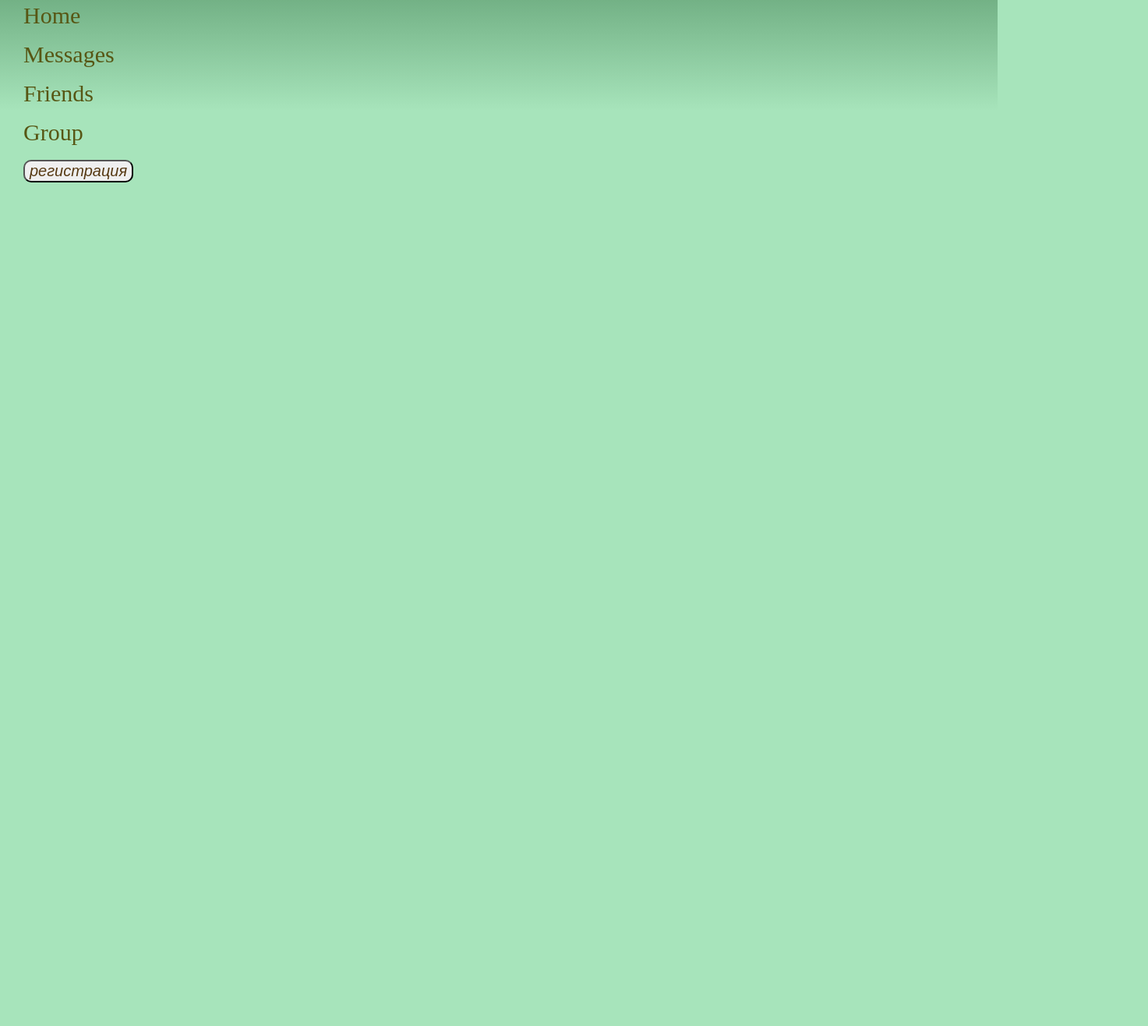
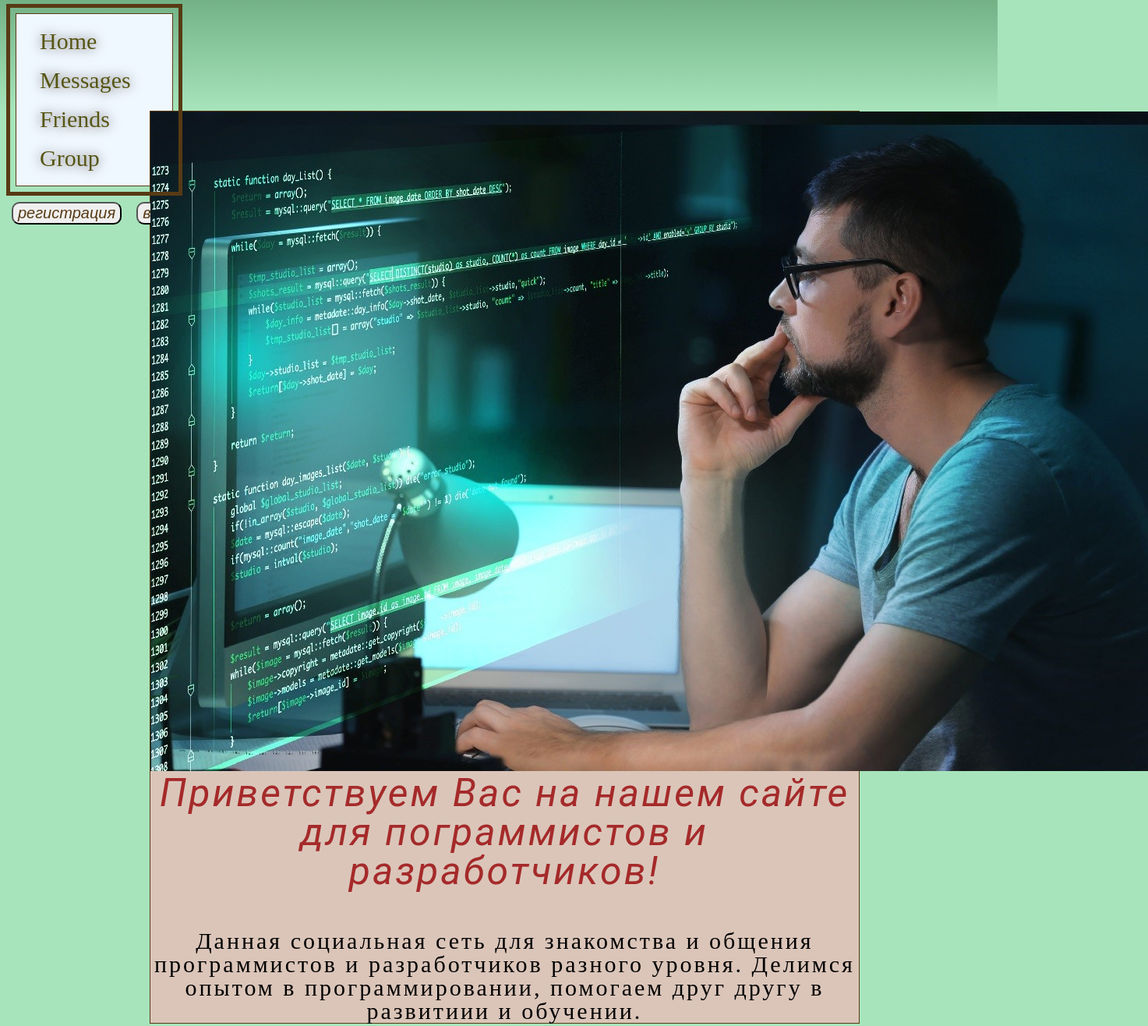
Before and after one commit to RodHardius/phone_book, a plain HTML site: page index.html in a window 1280 px wide. Shown: the part 268-1584 px from the top of the page at 78% size, 1473 px wide, since content can reach past the window. Drawn offline with Linux system fonts and the light colour scheme.

Commit message:
внес измененияв оформление списков. добавил фото и текст

```diff
--- a/css/style.css
+++ b/css/style.css
@@ -24,9 +24,17 @@ header{
     font-size: 20px;
     border-radius: 10px;
 }
+.media{
+    background-color: aliceblue;
+    border: 1px solid rgb(168, 214, 172);
+    outline: 5px solid  rgb(168, 214, 172);
+    outline-offset: 7px;
+    width: 1000px;
+    margin-left: 20%;
+}
+.media_0{
+    margin-left: 15%;
 
-.media{
-    margin-left: 15%;
 }
 .media_1{
     display: inline;
@@ -37,19 +45,29 @@ header{
 .media_2{
     color: rgb(207, 204, 16);
     text-decoration: none;
+    text-shadow: 0 0 15px rgba( 167, 228, 187, 8);;
 }
 .icon{
-    margin-bottom: 10px;
+
     margin-right: 10px;
     margin-left: 20px;
+    margin-bottom: 40px;
     border-radius: 60%;
     box-shadow: 0 0 15px rgba( 167, 228, 187, 8);
     padding: 0.3em;
 
 }
+.navigator{
+    width: 200px;
+    background-color: aliceblue;
+    border: 1px solid rgb(87, 58, 20);
+    outline: 5px solid  rgb(87, 58, 20);
+    outline-offset: 7px;
+    margin-left: 20px;
+    padding-bottom: 20px;
+}
 
-
-.navigator{
+.navigator_0{
     list-style-type: none;
     text-align: left;
     font-size: 30px;
@@ -64,6 +82,7 @@ header{
 .navigator_2{
     color: rgb(87, 86, 20);
     text-decoration: none;
+    text-shadow: 0 0 15px rgba(87, 78, 78, 8);
 }
 
 
@@ -72,7 +91,7 @@ header{
     color: rgb(87, 58, 20);
     font-style: oblique;
     font-size: 20px;
-    margin-left: 30px;
+    margin-left: 15px;
     margin-top: 20px;
 
 }
@@ -84,3 +103,28 @@ header{
 	border: none;
 	background: linear-gradient(180deg, rgb(167, 228, 187), rgb(17, 82, 33));
 }
+.content{
+    width: 71%;
+    border: 1px solid rgb(87, 58, 20);
+    margin-left: 15%;
+    background-color: rgb(219, 197, 185);
+
+
+}
+
+.title{
+    color: brown;
+    font-size: 50px;
+    text-align: center;
+    font-style: italic;
+    font-family: "Roboto", sans-serif;
+    letter-spacing: 3px;
+    margin-bottom: 50px;
+}
+.title_1{
+    font-size: 30px;
+    text-align: start;
+    text-align: center;
+    letter-spacing: 3px;
+
+}
--- a/index.html
+++ b/index.html
@@ -3,9 +3,10 @@
 <head>
     <meta charset="UTF-8">
     <meta name="viewport" content="width=device-width, initial-scale=1.0">
+    <link rel="icon" type="image/png" sizes="16x16" href="/phone_book/image/favicon-16x16.png" />
     <link rel="stylesheet" href="css/reset.css">
     <link rel="stylesheet" href="css/style.css">
-    <title>Телефонная Книга</title>
+    <title>Sunny</title>
 </head>
 <body>
     <header>
@@ -13,8 +14,8 @@
             <input type="search" class="input_searh">
             <button  class="button_search">поиск</button>
         </div>
-
-            <ul class="media">
+        <div class="media">
+            <ul class="media_0">
                 <li class="media_1"><a class="media_2" href="#">Photo</a></li>
                 <li class="media_1"><a class="media_2" href="#">Audio</a></li>
                 <li class="media_1"><a class="media_2" href="#">Video</a></li>
@@ -22,29 +23,41 @@
 
             </ul>
 
+        </div>
+
         <img class="icon" src="image/apple-touch-icon.png" alt="">
 
 
 
-            <ul class="navigator">
+           <div class="navigator">
+            <ul class="navigator_0">
                 <li class="navigator_1"><a class="navigator_2" href="#">Home</a></li>
                 <li class="navigator_1"><a class="navigator_2" href="#">Messages</a></li>
                 <li class="navigator_1"><a class="navigator_2" href="#">Friends</a></li>
                 <li class="navigator_1"><a class="navigator_2" href="#">Group</a></li>
             </ul>
+           </div>
 
 
 
         <nav>
 
             <button class="but_reg">регистрация</button>
+            <button class="but_reg">вход</button>
 
         </nav>
 
     </header>
     <main>
         <section>
-            <div>
+            <div class="content">
+                <img src="image/img_programming.jpg" alt="">
+                <p> <h1 class="title">Приветствуем Вас на нашем сайте для пограммистов и разработчиков!</h1>
+                    <h2 class="title_1">Данная социальная сеть для знакомства и общения программистов и разработчиков разного уровня.
+                        Делимся опытом в программировании, помогаем друг другу в развитиии и обучении.
+                    </h2>
+
+                </p>
 
             </div>
 
```
Also changed, not shown: image/img_programming.jpg (added).
